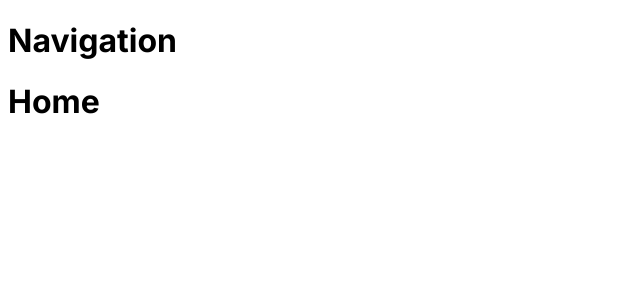
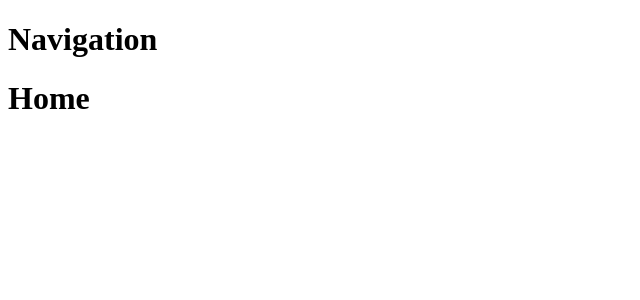
Before and after one commit to 2wisdom/seolgi-roun, a Next.js app: page / in a window 1280 px wide. Shown: the top 300 px of the page, without its empty margins (0-640 px from the left). Built offline with nearby package versions, Linux system fonts and the light colour scheme.

Commit message:
layout delete intel

```diff
--- a/src/app/(pages)/layout.tsx
+++ b/src/app/(pages)/layout.tsx
@@ -1,7 +1,4 @@
-import { Inter } from "next/font/google";
 import Navbar from "../components/navbar";
-
-const inter = Inter({ subsets: ["latin"] });
 
 export const metadata = {
   title: "설기로운",
@@ -15,7 +12,7 @@ export default function RootLayout({
 }) {
   return (
     <html lang="ko">
-      <body className={inter.className}>
+      <body>
         <Navbar />
         {children}
       </body>
```
